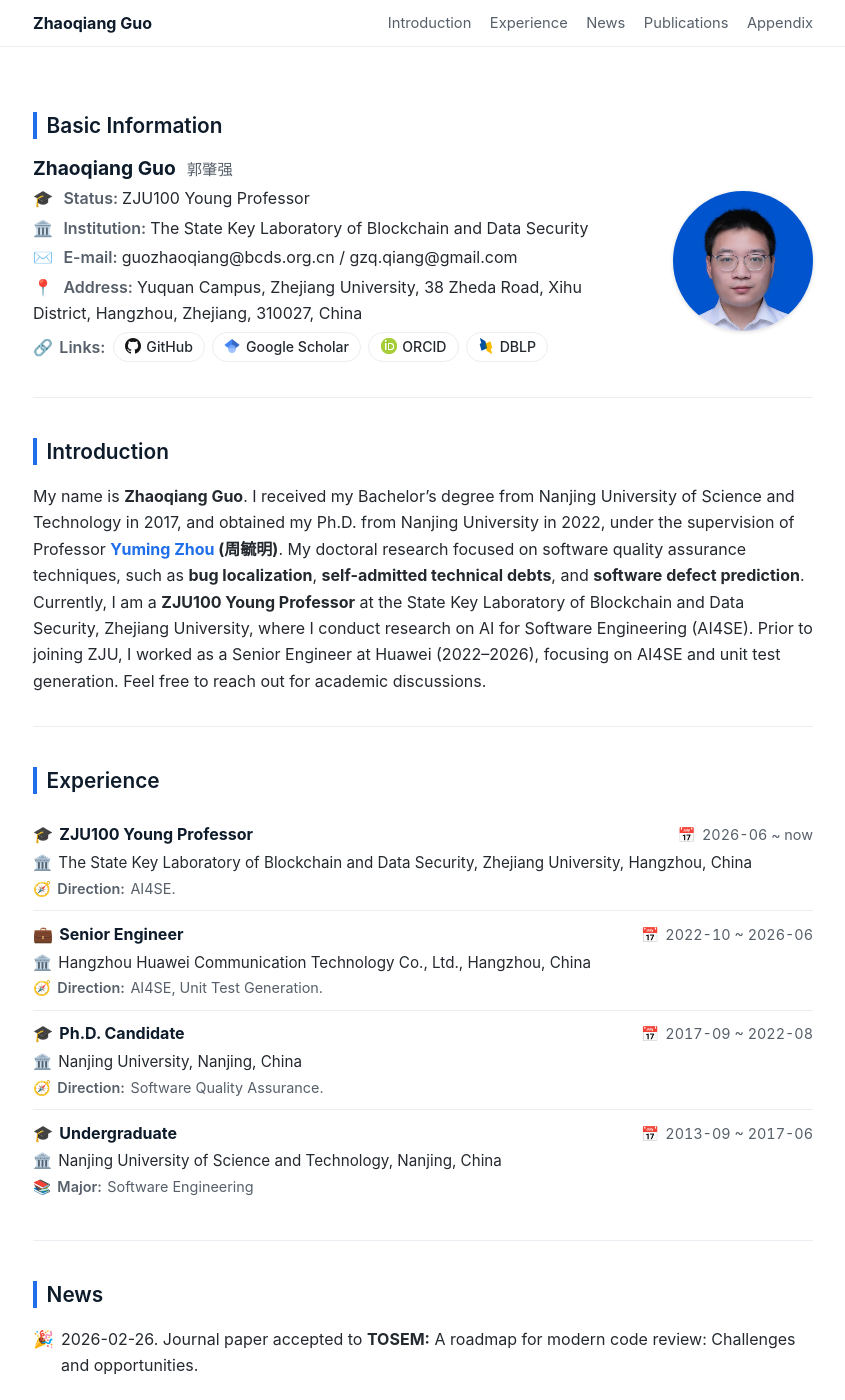
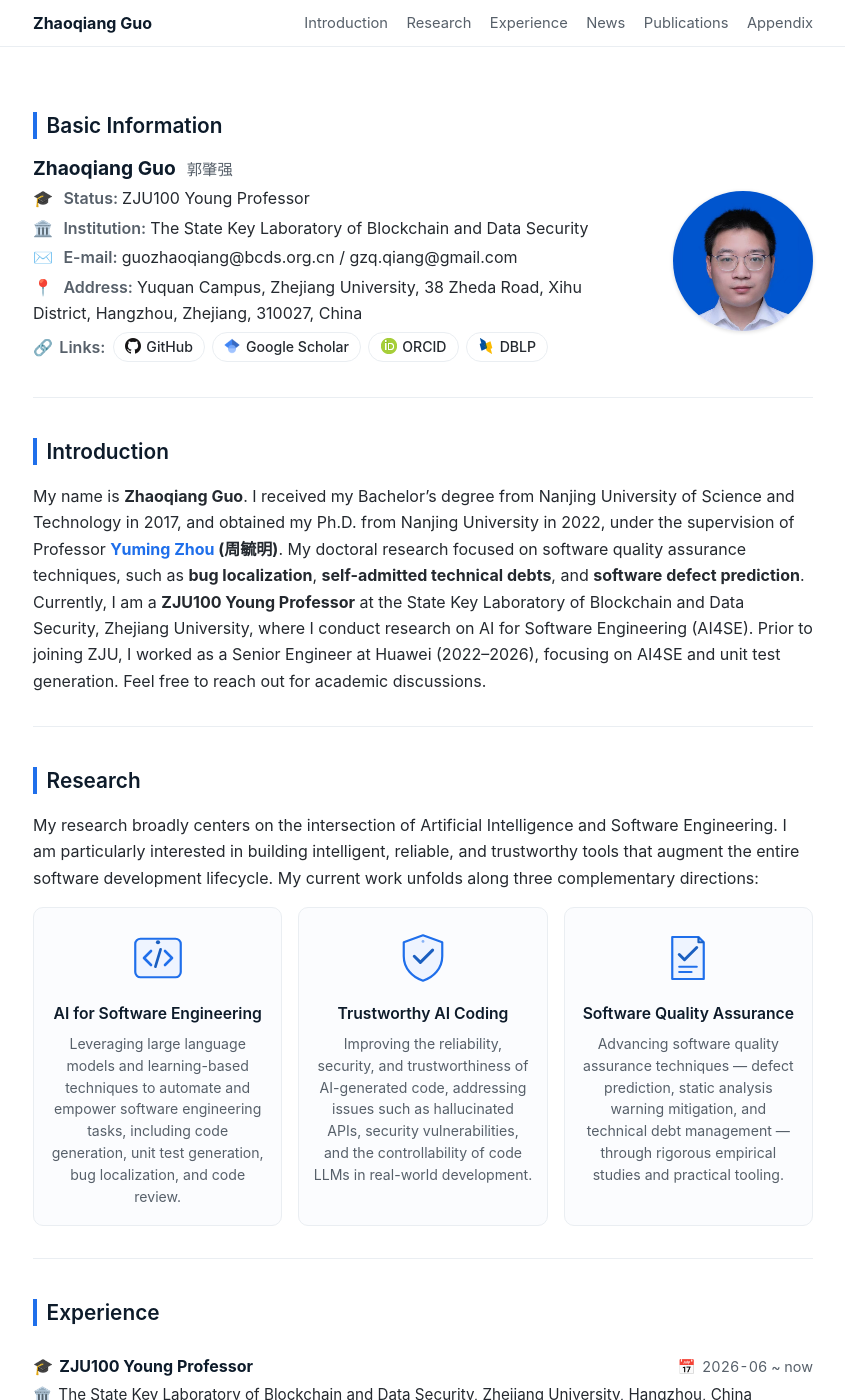
Before and after one commit to Naplues/naplues.github.io, a Jekyll site: the page built from index.html, in a window 1280 px wide and 1400 px high. Shown: the whole window, without its empty margins (217-1062 px from the left). Built offline with Jekyll 4.4.1, drawn with Linux system fonts in a browser that asks for light colours; a script that is not in the unit is left out.

Commit message:
Add Research section with three research direction cards
Co-Authored-By: Claude Fable 5 <noreply@anthropic.com>

```diff
--- a/_layouts/default.html
+++ b/_layouts/default.html
@@ -13,6 +13,7 @@
       <a class="topnav-name" href="#basic-information">Zhaoqiang Guo</a>
       <div class="topnav-links">
         <a href="#introduction">Introduction</a>
+        <a href="#research">Research</a>
         <a href="#experience">Experience</a>
         <a href="#news">News</a>
         <a href="#publications">Publications</a>
--- a/assets/css/style.css
+++ b/assets/css/style.css
@@ -270,6 +270,55 @@ ul li ul li::before {
   .exp-head { flex-direction: column; align-items: flex-start; gap: 0.1rem; }
 }
 
+/* ---------- Research ---------- */
+.research {
+  display: grid;
+  grid-template-columns: repeat(3, 1fr);
+  gap: 1rem;
+  margin: 1rem 0 0.5rem;
+}
+.research-card {
+  display: flex;
+  flex-direction: column;
+  align-items: center;
+  text-align: center;
+  padding: 1.1rem 0.9rem;
+  border: 1px solid var(--border);
+  border-radius: 10px;
+  background: var(--bg-soft);
+  transition: border-color 0.15s ease, box-shadow 0.15s ease;
+}
+.research-card:hover {
+  border-color: var(--accent);
+  box-shadow: 0 2px 10px rgba(31, 111, 235, 0.1);
+}
+.research-img {
+  display: flex;
+  align-items: center;
+  justify-content: center;
+  height: 64px;
+  margin-bottom: 0.5rem;
+}
+.research-img img {
+  width: 56px;
+  height: 56px;
+  object-fit: contain;
+}
+.research-card h3 {
+  margin: 0.2rem 0 0.4rem;
+  font-size: 0.98rem;
+}
+.research-card p {
+  margin: 0;
+  font-size: 0.88rem;
+  line-height: 1.55;
+  color: var(--text-muted);
+}
+
+@media (max-width: 600px) {
+  .research { grid-template-columns: 1fr; }
+}
+
 /* ---------- Publications ---------- */
 li span[style] {
   border-radius: 4px;
--- a/index.html
+++ b/index.html
@@ -29,6 +29,30 @@ layout: default
 <h2 id="introduction">Introduction</h2>
 
 <p>My name is <strong>Zhaoqiang Guo</strong>. I received my Bachelor’s degree from Nanjing University of Science and Technology in 2017, and obtained my Ph.D. from Nanjing University in 2022, under the supervision of Professor <strong><a href="https://cs.nju.edu.cn/zhouyuming/">Yuming Zhou</a> (周毓明)</strong>. My doctoral research focused on software quality assurance techniques, such as <strong>bug localization</strong>, <strong>self-admitted technical debts</strong>, and <strong>software defect prediction</strong>. Currently, I am a <strong>ZJU100 Young Professor</strong> at the State Key Laboratory of Blockchain and Data Security, Zhejiang University, where I conduct research on AI for Software Engineering (AI4SE). Prior to joining ZJU, I worked as a Senior Engineer at Huawei (2022–2026), focusing on AI4SE and unit test generation. Feel free to reach out for academic discussions.</p>
+
+<hr />
+
+<h2 id="research">Research</h2>
+
+<p>My research broadly centers on the intersection of Artificial Intelligence and Software Engineering. I am particularly interested in building intelligent, reliable, and trustworthy tools that augment the entire software development lifecycle. My current work unfolds along three complementary directions:</p>
+
+<div class="research">
+  <div class="research-card">
+    <div class="research-img"><img src="assets/img/ai4se.svg" alt="AI for Software Engineering" /></div>
+    <h3>AI for Software Engineering</h3>
+    <p>Leveraging large language models and learning-based techniques to automate and empower software engineering tasks, including code generation, unit test generation, bug localization, and code review.</p>
+  </div>
+  <div class="research-card">
+    <div class="research-img"><img src="assets/img/trustworthy.svg" alt="Trustworthy AI Coding" /></div>
+    <h3>Trustworthy AI Coding</h3>
+    <p>Improving the reliability, security, and trustworthiness of AI-generated code, addressing issues such as hallucinated APIs, security vulnerabilities, and the controllability of code LLMs in real-world development.</p>
+  </div>
+  <div class="research-card">
+    <div class="research-img"><img src="assets/img/sqa.svg" alt="Software Quality Assurance" /></div>
+    <h3>Software Quality Assurance</h3>
+    <p>Advancing software quality assurance techniques — defect prediction, static analysis warning mitigation, and technical debt management — through rigorous empirical studies and practical tooling.</p>
+  </div>
+</div>
 
 <hr />
 
```
Also changed, not shown: assets/img/ai4se.svg (added), assets/img/sqa.svg (added), assets/img/trustworthy.svg (added).
